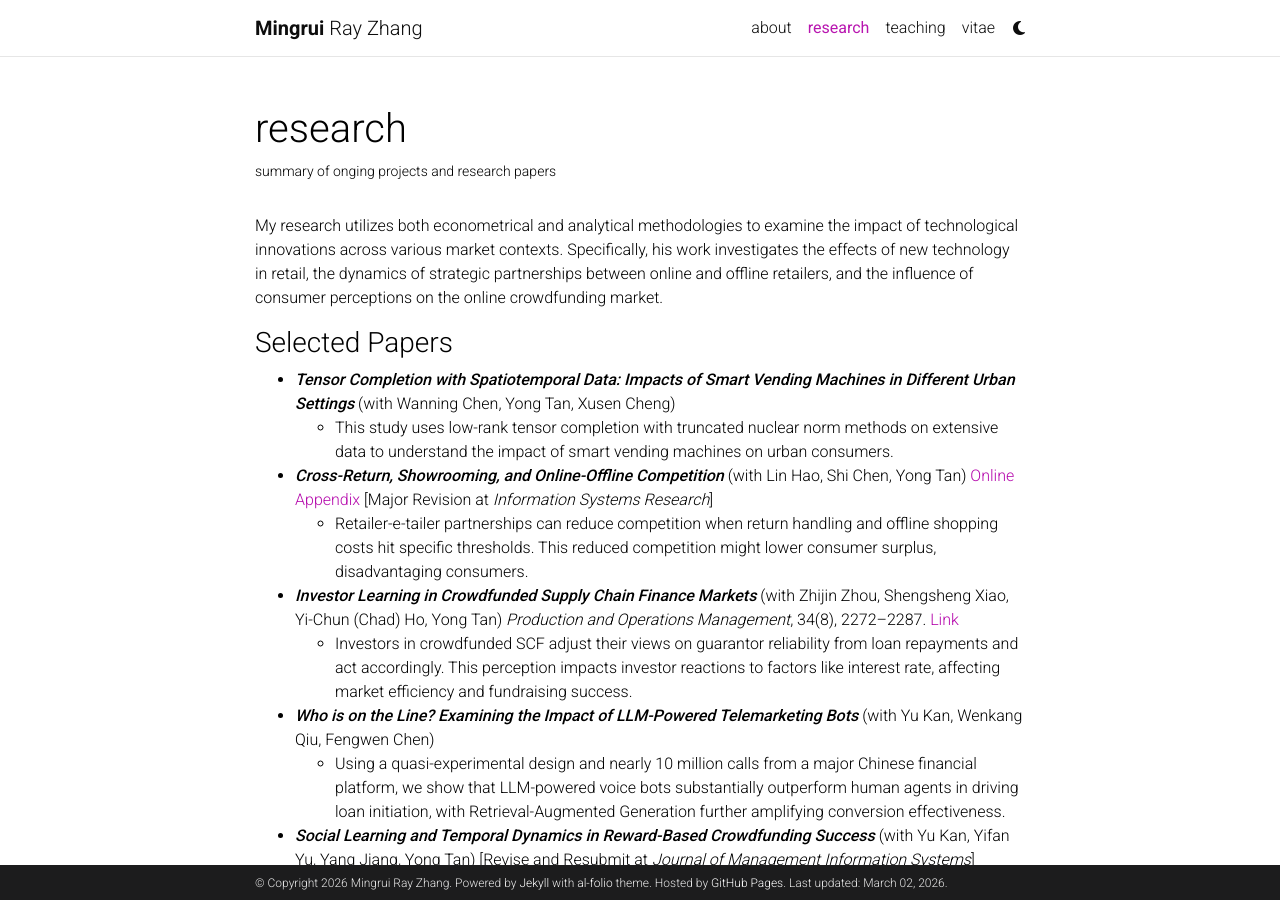
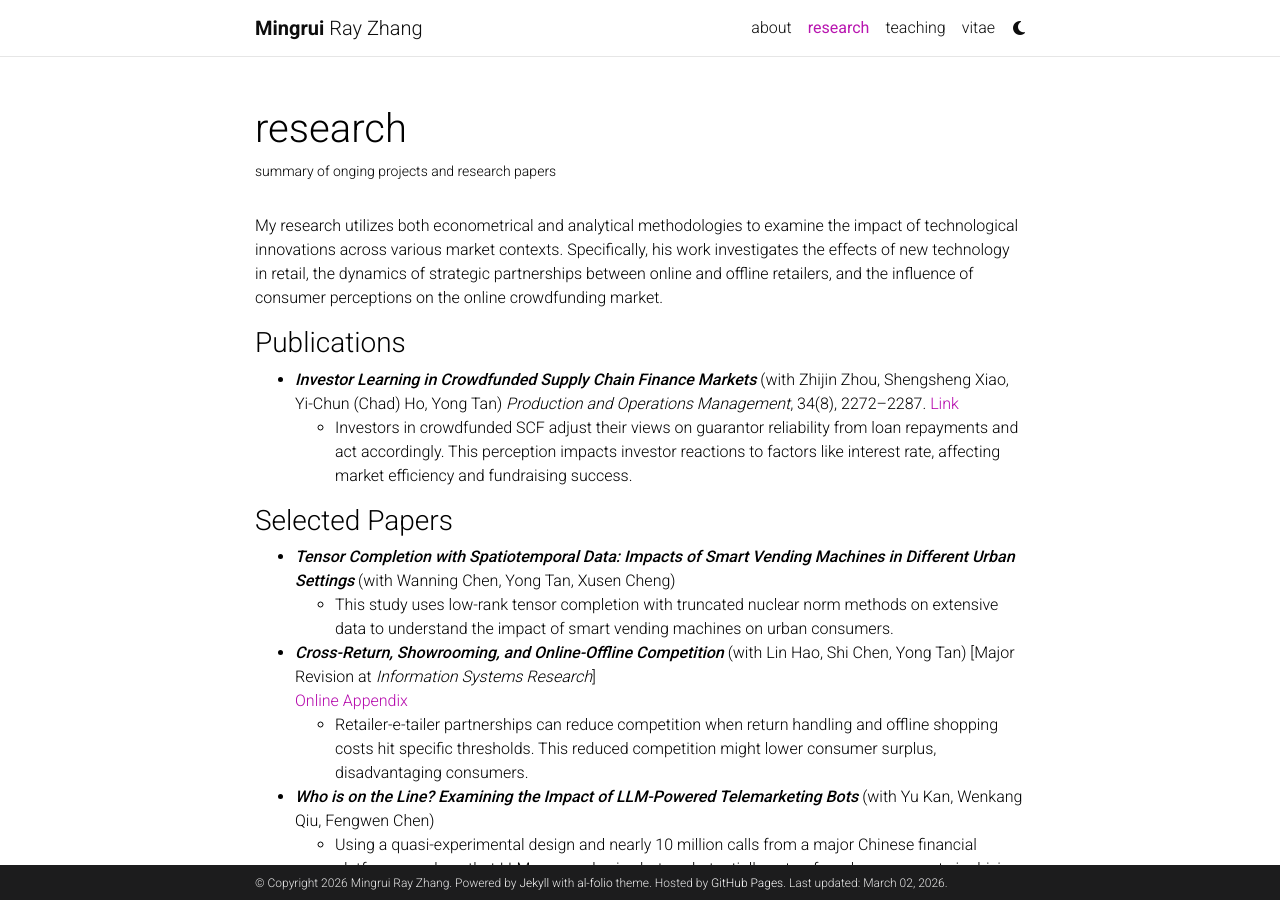
Before and after one commit to MingruiRayZhang/MingruiRayZhang.github.io, a Jekyll site: the page built from _pages/research.md, in a window 1280 px wide and 900 px high. Built offline with Jekyll 4.4.1, drawn with Linux system fonts in a browser that asks for light colours; comment, search, counter and statistics services are not loaded; a style sheet for code colours, icons or effects is not loaded.

Commit message:
updated pages

```diff
--- a/_pages/research.md
+++ b/_pages/research.md
@@ -9,16 +9,19 @@ nav_order: 2
 
 My research utilizes both econometrical and analytical methodologies to examine the impact of technological innovations across various market contexts. Specifically, his work investigates the effects of new technology in retail, the dynamics of strategic partnerships between online and offline retailers, and the influence of consumer perceptions on the online crowdfunding market.
 
+### Publications
+
+- ***Investor Learning in Crowdfunded Supply Chain Finance Markets*** (with Zhijin Zhou, Shengsheng Xiao, Yi-Chun (Chad) Ho, Yong Tan) *Production and Operations Management*, 34(8), 2272–2287. [Link](https://journals.sagepub.com/doi/10.1177/10591478251317137)
+  - Investors in crowdfunded SCF adjust their views on guarantor reliability from loan repayments and act accordingly. This perception impacts investor reactions to factors like interest rate, affecting market efficiency and fundraising success.
+
 ### Selected Papers
 
 - ***Tensor Completion with Spatiotemporal Data: Impacts of Smart Vending Machines in Different Urban Settings*** (with Wanning Chen, Yong Tan, Xusen Cheng)
   - This study uses low-rank tensor completion with truncated nuclear norm methods on extensive data to understand the impact of smart vending machines on urban consumers.
 
-- ***Cross-Return, Showrooming, and Online-Offline Competition*** (with Lin Hao, Shi Chen, Yong Tan) [Online Appendix](/assets/appendices/ZhangHaoChenTan-2025-appendix.pdf) [Major Revision at *Information Systems Research*]
+- ***Cross-Return, Showrooming, and Online-Offline Competition*** (with Lin Hao, Shi Chen, Yong Tan) [Major Revision at *Information Systems Research*] <br>
+  [Online Appendix](/assets/appendices/ZhangHaoChenTan-2025-appendix.pdf)
   -  Retailer-e-tailer partnerships can reduce competition when return handling and offline shopping costs hit specific thresholds. This reduced competition might lower consumer surplus, disadvantaging consumers.
-
-- ***Investor Learning in Crowdfunded Supply Chain Finance Markets*** (with Zhijin Zhou, Shengsheng Xiao, Yi-Chun (Chad) Ho, Yong Tan) *Production and Operations Management*, 34(8), 2272–2287. [Link](https://journals.sagepub.com/doi/10.1177/10591478251317137)
-  - Investors in crowdfunded SCF adjust their views on guarantor reliability from loan repayments and act accordingly. This perception impacts investor reactions to factors like interest rate, affecting market efficiency and fundraising success.
 
 - ***Who is on the Line? Examining the Impact of LLM-Powered Telemarketing Bots*** (with Yu Kan, Wenkang Qiu, Fengwen Chen)
   - Using a quasi-experimental design and nearly 10 million calls from a major Chinese financial platform, we show that LLM-powered voice bots substantially outperform human agents in driving loan initiation, with Retrieval-Augmented Generation further amplifying conversion effectiveness.
```
Also changed, not shown: _pages/teaching.md (+1 -1 lines).
